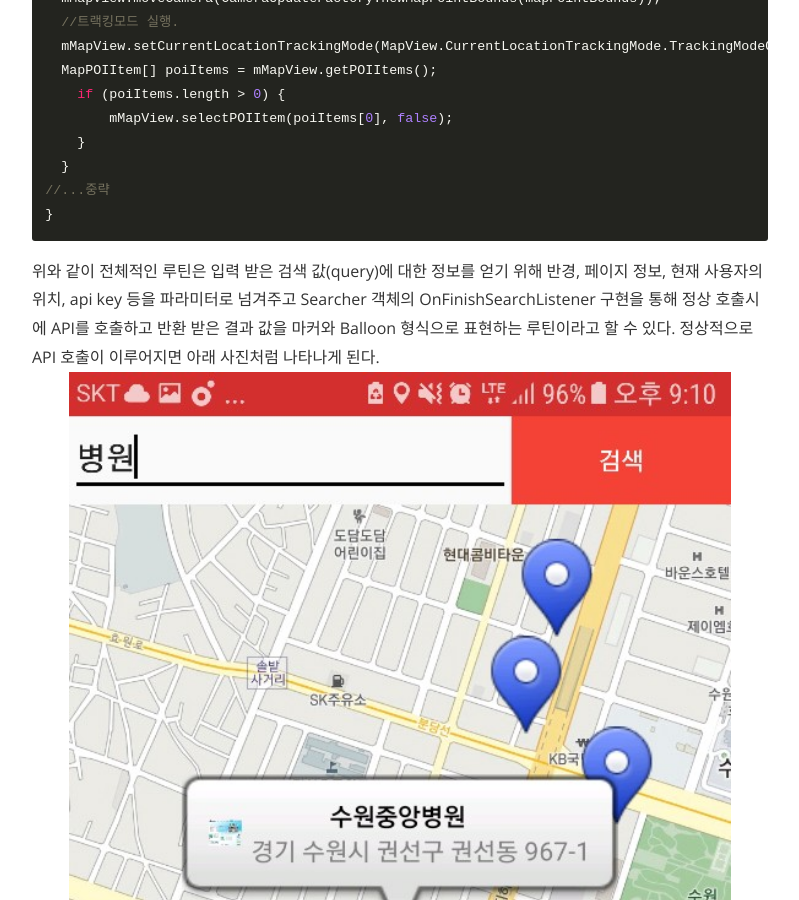
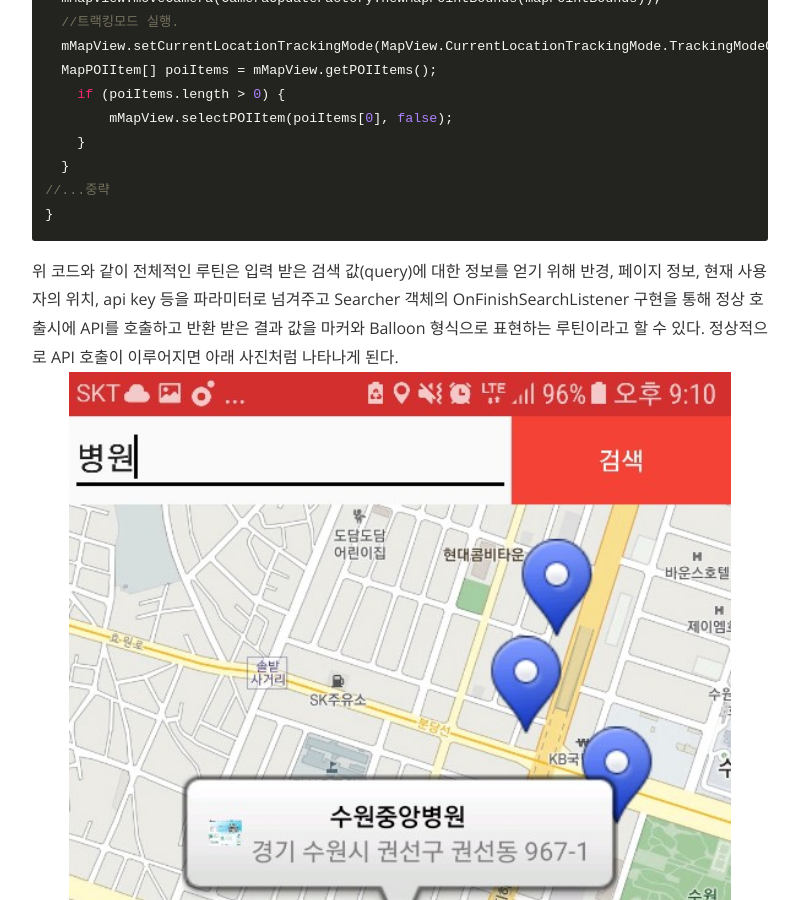
Before and after one commit to SeongJaeMoon/SeongjaeMoon.github.io, a Jekyll site: the page built from _posts/2018-04-07-ajmMap.md, in a window 1280 px wide and 900 px high, scrolled down 10015 px. Shown: the whole window, without its empty margins (240-1039 px from the left). Built offline with Jekyll 4.4.1, drawn with Linux system fonts in a browser that asks for light colours; nearby versions of some CDN libraries; comment, search, counter and statistics services are not loaded; some of the changed text lies outside the part shown.

Commit message:
fixed ajmMap

````diff
--- a/_posts/2018-04-07-ajmMap.md
+++ b/_posts/2018-04-07-ajmMap.md
@@ -316,7 +316,7 @@
 //...중략
 }
 ```
-위와 같이 전체적인 루틴은 입력 받은 검색 값(query)에 대한 정보를 얻기 위해 반경, 페이지 정보, 현재 사용자의 위치, api key 등을 파라미터로 넘겨주고 Searcher 객체의 OnFinishSearchListener 구현을 통해 정상 호출시에 API를 호출하고 반환 받은 결과 값을 마커와 Balloon 형식으로 표현하는 루틴이라고 할 수 있다. 정상적으로 API 호출이 이루어지면 아래 사진처럼 나타나게 된다.
+위 코드와 같이 전체적인 루틴은 입력 받은 검색 값(query)에 대한 정보를 얻기 위해 반경, 페이지 정보, 현재 사용자의 위치, api key 등을 파라미터로 넘겨주고 Searcher 객체의 OnFinishSearchListener 구현을 통해 정상 호출시에 API를 호출하고 반환 받은 결과 값을 마커와 Balloon 형식으로 표현하는 루틴이라고 할 수 있다. 정상적으로 API 호출이 이루어지면 아래 사진처럼 나타나게 된다.
 ![seacer.jpeg](/assets/uploads/ajm/searcher.jpeg)<br>
 # 카카오 내비 연동
 다음은 안전모 앱에서의 길 찾기 기능에 대해서 알아보자. 길 찾기 기능은 기존의 여러 기업에서 제공하는 길 찾기 전용 API를 요청하고, 반환받은 값을 현재 앱의 지도에 보여주는 방식으로 사용하는 방법과 uri 연결 등을 통한 파라미터만 넘겨주고 앱을 새롭게 보여주는 방식이 있다. 안전모에선 후자의 기능을 이용하였고, 안전모 앱에서 카카오 내비를 실행시키는 방식으로 동작된다.
@@ -386,7 +386,7 @@
 }
 //...중략
 ```
-위와 같이 isKakaoNaviInstalled를 통해 카카오 내비가 설치되어 있는지 확인할 수 있으며, 설치가 되지 않았을 경우를 대비해 길 찾기 기능을 실행하기 위해서 카카오 내비 설치가 필요하다는 토스트와 함께 설치 화면으로 넘어가게 된다. 카카오 내비 실행시 함께 넘겨줄 수 있는 파라미터에 대한 더 자세한 설명은 [여기](https://developers.kakao.com/docs/android/kakaonavi-api)를 참고.
+위 코드와 같이 isKakaoNaviInstalled를 통해 카카오 내비가 설치되어 있는지 확인할 수 있으며, 설치가 되지 않았을 경우를 대비해 길 찾기 기능을 실행하기 위해서 카카오 내비 설치가 필요하다는 토스트와 함께 설치 화면으로 넘어가게 된다. 카카오 내비 실행시 함께 넘겨줄 수 있는 파라미터에 대한 더 자세한 설명은 [여기](https://developers.kakao.com/docs/android/kakaonavi-api)를 참고.
 ![seacer.jpeg](/assets/uploads/ajm/searcher2.jpeg)<br>
 
 # 경로 저장
@@ -639,7 +639,7 @@
 }
 ```
 ## DBHelper
-위의 코드처럼 CursorAdapter를 구현하고, 실제 SQLite3 DB와 맵핑할 위치 와 관련된 일련의 정보를 구성할 DBHelper 클래스를 구현한다.
+위의 코드처럼 CursorAdapter를 구현하고, 실제 SQLite3 DB와 맵핑할 위치와 관련된 일련의 정보를 구성할 DBHelper 클래스를 구현한다.
 ```java
 import android.content.ContentValues;
 import android.content.Context;
@@ -774,7 +774,7 @@
     //...중략
 }
 ```
-위와 같이 DbHelper 클래스 구현을 완료하면, 경로를 저장할 클래스 구현이 완료 됐으니 실제 Activity 클래스에 값을 뿌리는 코드를 작성하면 된다.
+위와 같이 DBHelper 클래스 구현을 완료하면, 경로를 저장할 클래스 구현이 완료 됐으니 실제 Activity 클래스에 값을 뿌리는 코드를 작성하면 된다.
 ## 지도 API 호출
 ```java
 //DB에 저장된 포인트를 경위도 형식으로 출력하기 위한 TrackPoint VO 모델 클래스
````
